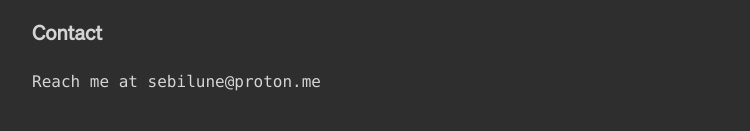
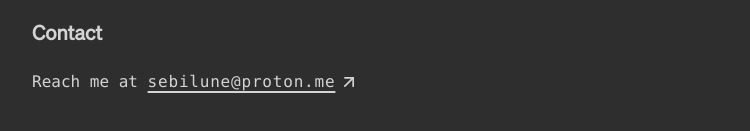
Before and after one commit to Sujal2308/portfolio01, a React (Vite) app: page / in a window 1280 px wide. Shown: the part 941-1072 px from the top of the page, without its empty margins (264-1014 px from the left). Built offline with nearby package versions, Linux system fonts and the light colour scheme; a web font is replaced by a local one.

Commit message:
feat: incorporate Link component into Contact section

```diff
--- a/src/components/internal/Link.tsx
+++ b/src/components/internal/Link.tsx
@@ -6,6 +6,7 @@
   children: React.ReactNode;
   color?: string; // "blue-400", "amber-500" etc.
   link: string;
+  mail?: boolean;
 }
 
 export function Link({ children, color = "pink-400", link }: LinkProps) {
@@ -14,7 +15,7 @@
       href={link}
       target="_blank"
       rel="noopener noreferrer"
-      className="flex items-center"
+      className="inline-flex items-center"
     >
       <span
         className={`tracking-wider underline transition-all duration-200 decoration-${color} decoration-2 underline-offset-4 hover:decoration-3`}
--- a/src/features/contact/Contact.tsx
+++ b/src/features/contact/Contact.tsx
@@ -1,7 +1,14 @@
+import { Link } from "@/components/internal/Link";
+
 export function Contact() {
   return (
     <div className="font-mono">
-      <p className="mb-6">Reach me at sebilune@proton.me</p>
+      <p className="mb-6">
+        Reach me at&nbsp;
+        <Link color="lime-500" link="mailto:sebilune@proton.me">
+          sebilune@proton.me
+        </Link>
+      </p>
     </div>
   );
 }
```
